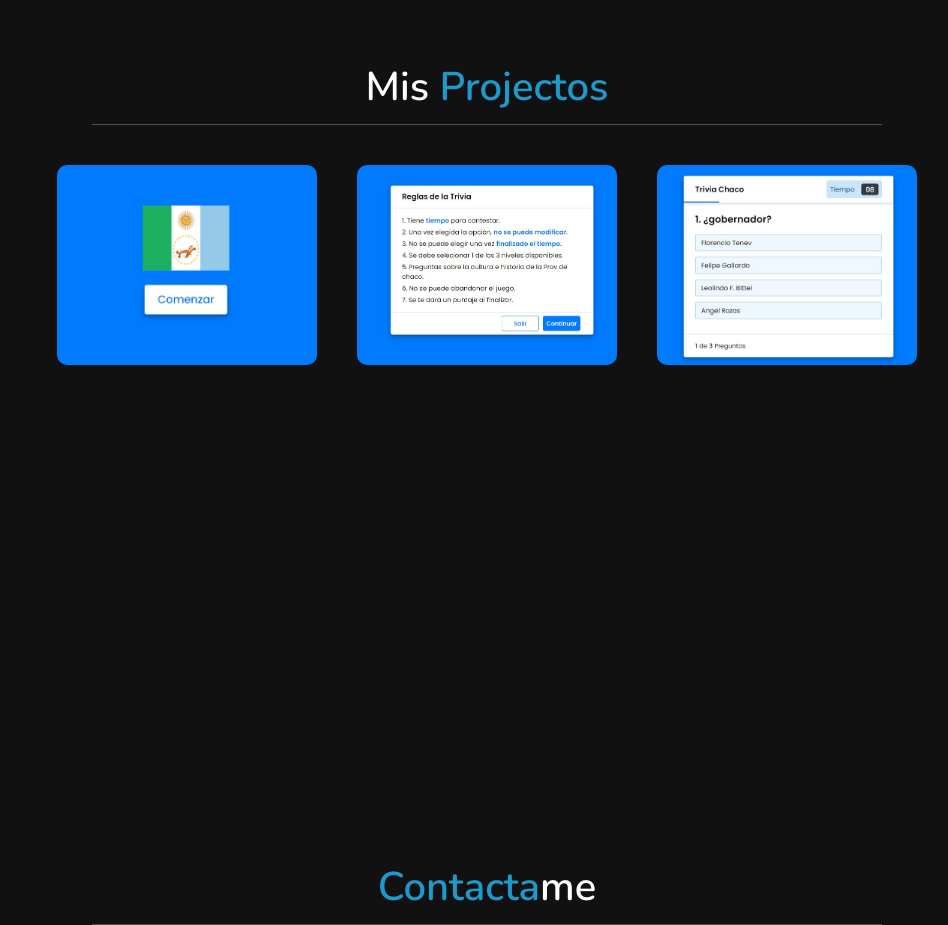
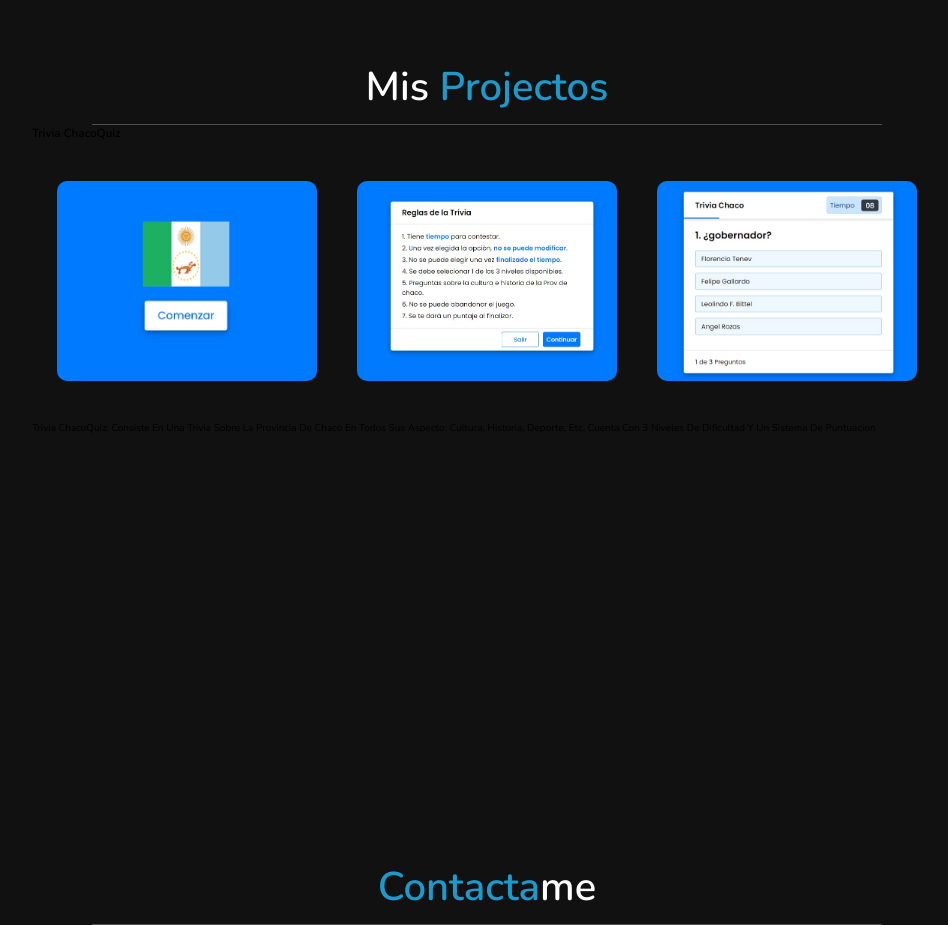
Before and after one commit to sebastyann12/PortafolioPersonal, a plain HTML site: page index.html in a window 1280 px wide. Shown: the part 2360-3285 px from the top of the page, without its empty margins (328-1276 px from the left). Drawn offline with nearby package versions, Linux system fonts and the light colour scheme.

Commit message:
Update index.html

```diff
--- a/index.html
+++ b/index.html
@@ -111,7 +111,7 @@
 
 <h1 class="heading"> Mis <span>Projectos</span> </h1>
 
-
+<div class="row"><h3 class="title">Trivia ChacoQuiz</h3></div>
 
 <div class="box-container">
 
@@ -131,6 +131,12 @@
 
 
 </div>
+
+    <div class="row"><p class="title">Trivia ChacoQuiz: Consiste en una trivia sobre la provincia de Chaco
+    en todos sus aspecto: cultura, historia, deporte, etc. Cuenta con 3 niveles de dificultad y un sistema
+    de puntuacion </p></div>
+
+
 
 </section>
 
```
